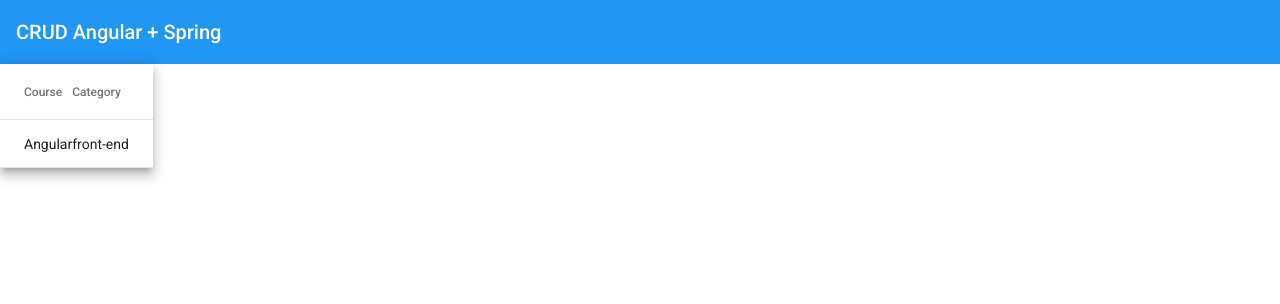
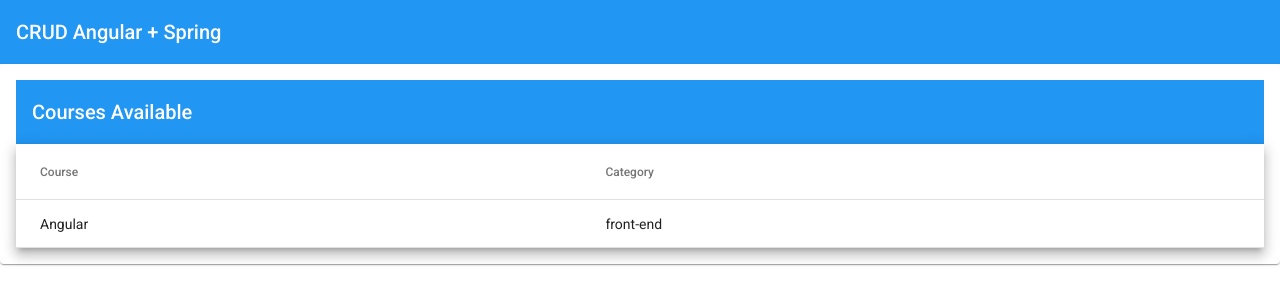
Before and after one commit to lucasaugustodeveloper/crud-angular-frontend, an Angular app: page /courses in a window 1280 px wide. Shown: the top 304 px of the page. Built offline with nearby package versions, Linux system fonts and the light colour scheme.

Commit message:
add: css improvement of table and add new module to concentrate all imports

```diff
--- a/src/app/app.module.ts
+++ b/src/app/app.module.ts
@@ -1,10 +1,10 @@
 import { NgModule } from '@angular/core';
-import { MatToolbarModule } from '@angular/material/toolbar';
 import { BrowserModule } from '@angular/platform-browser';
 import { BrowserAnimationsModule } from '@angular/platform-browser/animations';
 
 import { AppRoutingModule } from './app-routing.module';
 import { AppComponent } from './app.component';
+import { AppMaterialModule } from './shared/app-material/app-material.module';
 
 @NgModule({
   declarations: [
@@ -14,7 +14,7 @@ import { AppComponent } from './app.component';
     BrowserModule,
     AppRoutingModule,
     BrowserAnimationsModule,
-    MatToolbarModule
+    AppMaterialModule
   ],
   providers: [],
   bootstrap: [AppComponent]
--- a/src/app/courses/courses.module.ts
+++ b/src/app/courses/courses.module.ts
@@ -1,7 +1,7 @@
 import { CommonModule } from '@angular/common';
 import { NgModule } from '@angular/core';
-import { MatTableModule } from '@angular/material/table';
 
+import { AppMaterialModule } from '../shared/app-material/app-material.module';
 import { CoursesRoutingModule } from './courses-routing.module';
 import { CoursesComponent } from './courses/courses.component';
 
@@ -13,7 +13,7 @@ import { CoursesComponent } from './courses/courses.component';
   imports: [
     CommonModule,
     CoursesRoutingModule,
-    MatTableModule
+    AppMaterialModule
   ]
 })
 export class CoursesModule { }
--- a/src/app/courses/courses/courses.component.html
+++ b/src/app/courses/courses/courses.component.html
@@ -1,3 +1,6 @@
+<mat-card>
+  <mat-toolbar color="primary">Courses Available</mat-toolbar>
+
   <table mat-table [dataSource]="courses" class="mat-elevation-z8">
     <ng-container matColumnDef="name">
       <th mat-header-cell *matHeaderCellDef> Course </th>
@@ -12,3 +15,4 @@
     <tr mat-header-row *matHeaderRowDef="displayedColumns"></tr>
     <tr mat-row *matRowDef="let row; columns: displayedColumns;"></tr>
   </table>
+</mat-card>
--- a/src/app/courses/courses/courses.component.scss
+++ b/src/app/courses/courses/courses.component.scss
@@ -0,0 +1,3 @@
+table {
+  width: 100%;
+}
```
Also changed, not shown: src/app/shared/app-material/app-material.module.ts (added, +13 -0 lines). Lines whose indentation alone changed are shown as unchanged.
